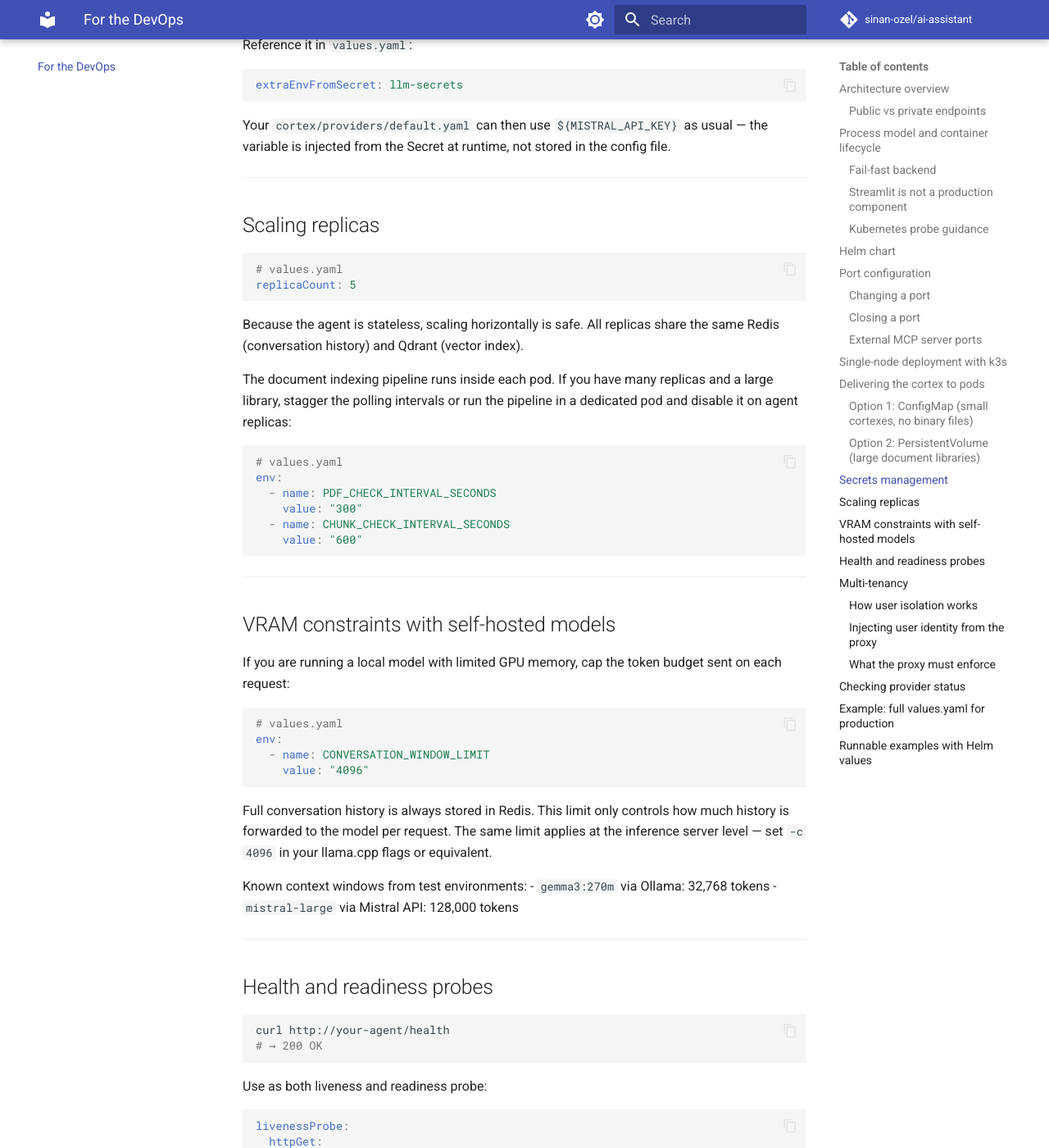
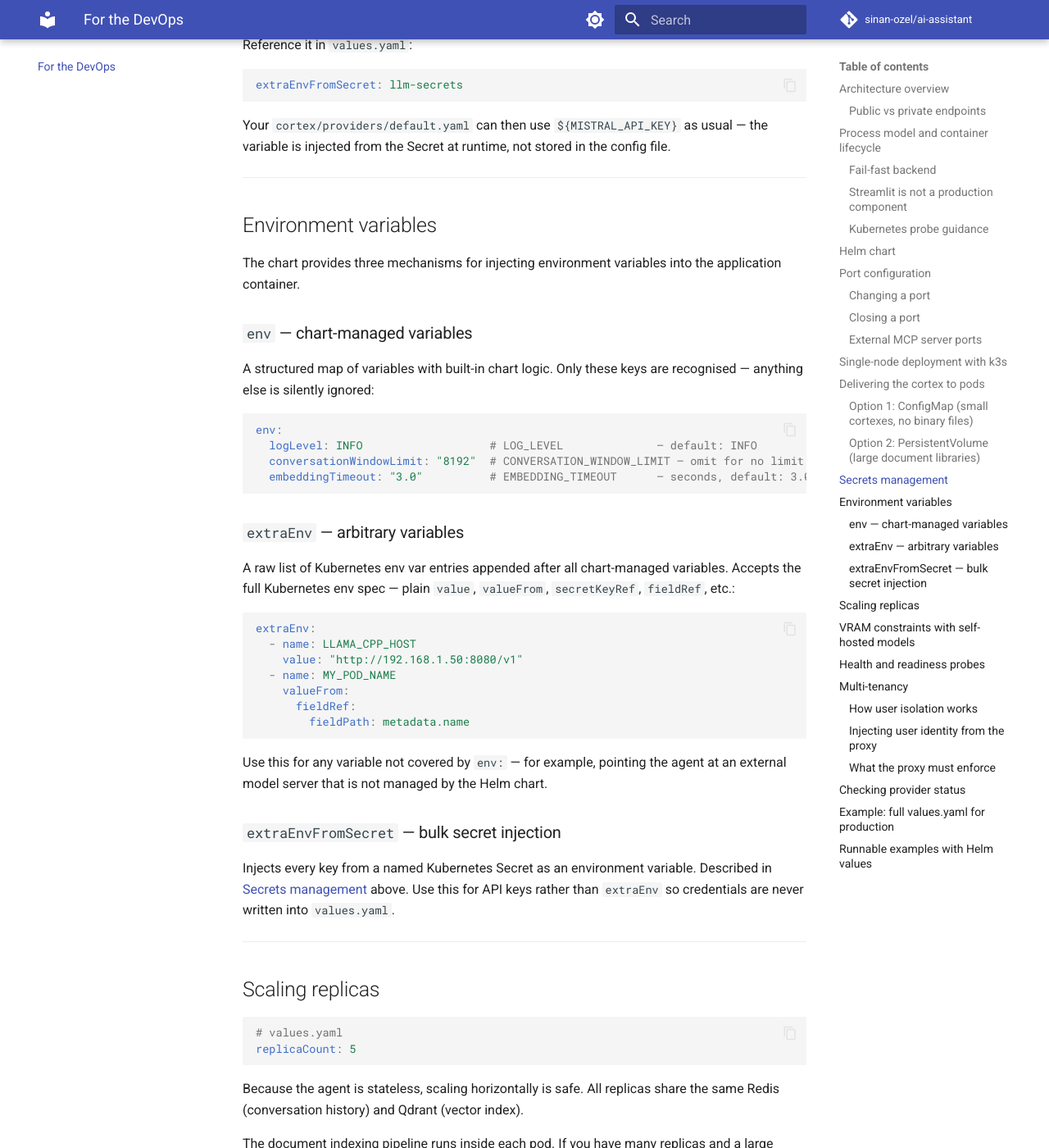
Before and after one commit to sinan-ozel/ai-assistant, an MkDocs documentation site: the page built from docs/for-devops.md, in a window 1280 px wide and 1400 px high, scrolled down 5770 px. Shown: the whole window at 82% size. Built offline with MkDocs 1.6.1 and Material for MkDocs 9.7.7, drawn with Linux system fonts in a browser that asks for light colours; comment, search, counter and statistics services are not loaded; the version menu is left out; some of the changed text lies outside the part shown.

Commit message:
Clarify env vs extraEnv

````diff
--- a/docs/for-devops.md
+++ b/docs/for-devops.md
@@ -248,6 +248,43 @@ Your `cortex/providers/default.yaml` can then use `${MISTRAL_API_KEY}` as usual
 
 ---
 
+## Environment variables
+
+The chart provides three mechanisms for injecting environment variables into the application container.
+
+### `env` — chart-managed variables
+
+A structured map of variables with built-in chart logic. Only these keys are recognised — anything else is silently ignored:
+
+```yaml
+env:
+  logLevel: INFO                   # LOG_LEVEL              — default: INFO
+  conversationWindowLimit: "8192"  # CONVERSATION_WINDOW_LIMIT — omit for no limit
+  embeddingTimeout: "3.0"          # EMBEDDING_TIMEOUT      — seconds, default: 3.0
+```
+
+### `extraEnv` — arbitrary variables
+
+A raw list of Kubernetes env var entries appended after all chart-managed variables. Accepts the full Kubernetes env spec — plain `value`, `valueFrom`, `secretKeyRef`, `fieldRef`, etc.:
+
+```yaml
+extraEnv:
+  - name: LLAMA_CPP_HOST
+    value: "http://192.168.1.50:8080/v1"
+  - name: MY_POD_NAME
+    valueFrom:
+      fieldRef:
+        fieldPath: metadata.name
+```
+
+Use this for any variable not covered by `env:` — for example, pointing the agent at an external model server that is not managed by the Helm chart.
+
+### `extraEnvFromSecret` — bulk secret injection
+
+Injects every key from a named Kubernetes Secret as an environment variable. Described in [Secrets management](#secrets-management) above. Use this for API keys rather than `extraEnv` so credentials are never written into `values.yaml`.
+
+---
+
 ## Scaling replicas
 
 ```yaml
@@ -261,7 +298,7 @@ The document indexing pipeline runs inside each pod. If you have many replicas a
 
 ```yaml
 # values.yaml
-env:
+extraEnv:
   - name: PDF_CHECK_INTERVAL_SECONDS
     value: "300"
   - name: CHUNK_CHECK_INTERVAL_SECONDS
````
Also changed, not shown: other parts of docs/for-devops.md (+3 -6 lines), 2 other files.
